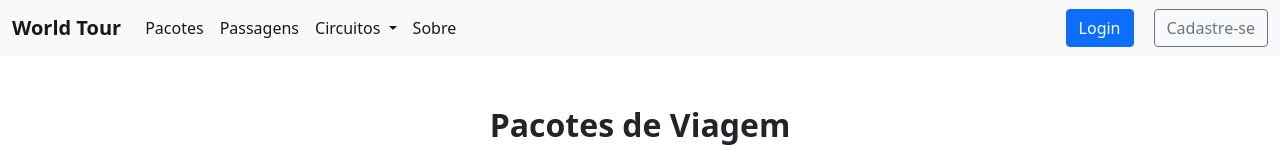
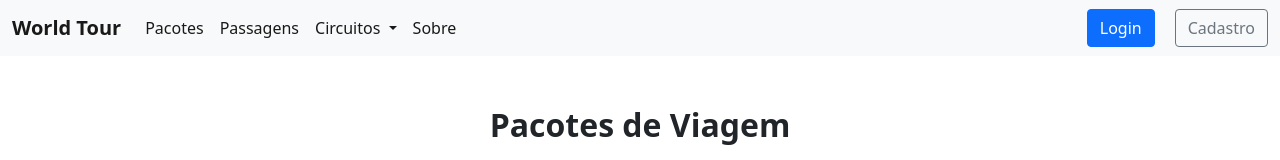
Before and after one commit to TatieliGomesAlves/Trabalho2-PPI, a website: page publico/pacotes.html in a window 1280 px wide. Shown: the top 160 px of the page. Drawn offline with nearby package versions, Linux system fonts and the light colour scheme.

Commit message:
Desenvolvimento do frontend e integração ao backend.

```diff
--- a/publico/pacotes.html
+++ b/publico/pacotes.html
@@ -42,7 +42,7 @@
                 <form class="d-flex">
                     <a href="/login.html" class="btn btn-primary">Login</a>
                 <div class="botao-cadastrar">
-                    <a href="/cadastro.html" class="btn btn-outline-secondary">Cadastre-se</a>
+                    <a href="/cadastro.html" class="btn btn-outline-secondary">Cadastro</a>
                 </div>
                 </form>
             </div>
```
